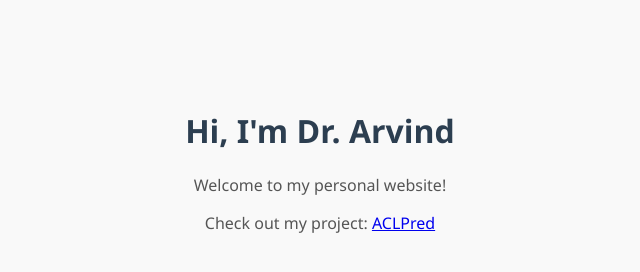
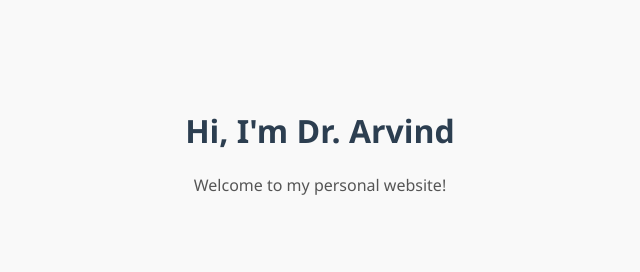
Before and after one commit to ArvindYadav7/ArvindYadav7.github.io, a plain HTML site: page index.html in a window 1280 px wide. Shown: the whole page, without its empty margins (320-960 px from the left). Drawn offline with Linux system fonts and the light colour scheme.

Commit message:
Update index.html

```diff
--- a/index.html
+++ b/index.html
@@ -22,6 +22,5 @@
 <body>
   <h1>Hi, I'm Dr. Arvind</h1>
   <p>Welcome to my personal website!</p>
-  <p>Check out my project: <a href="https://github.com/your-username/ACLPred" target="_blank">ACLPred</a></p>
 </body>
 </html>
```
